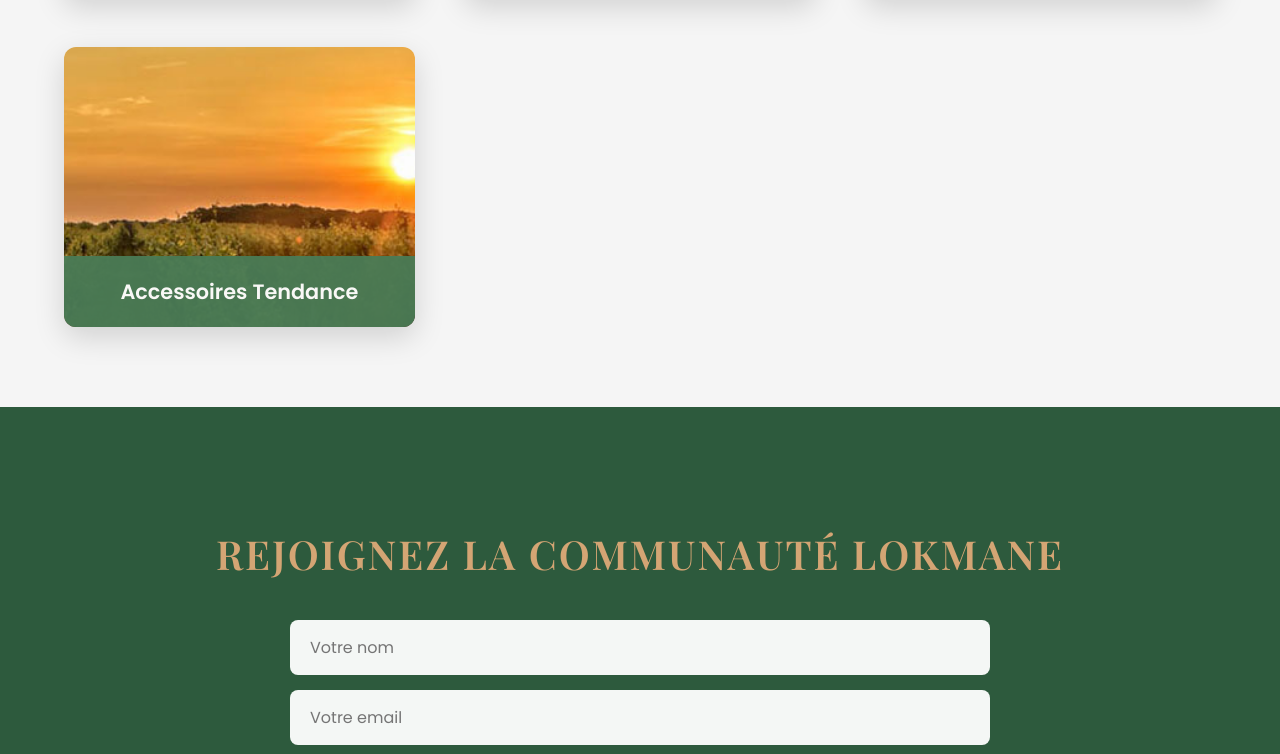
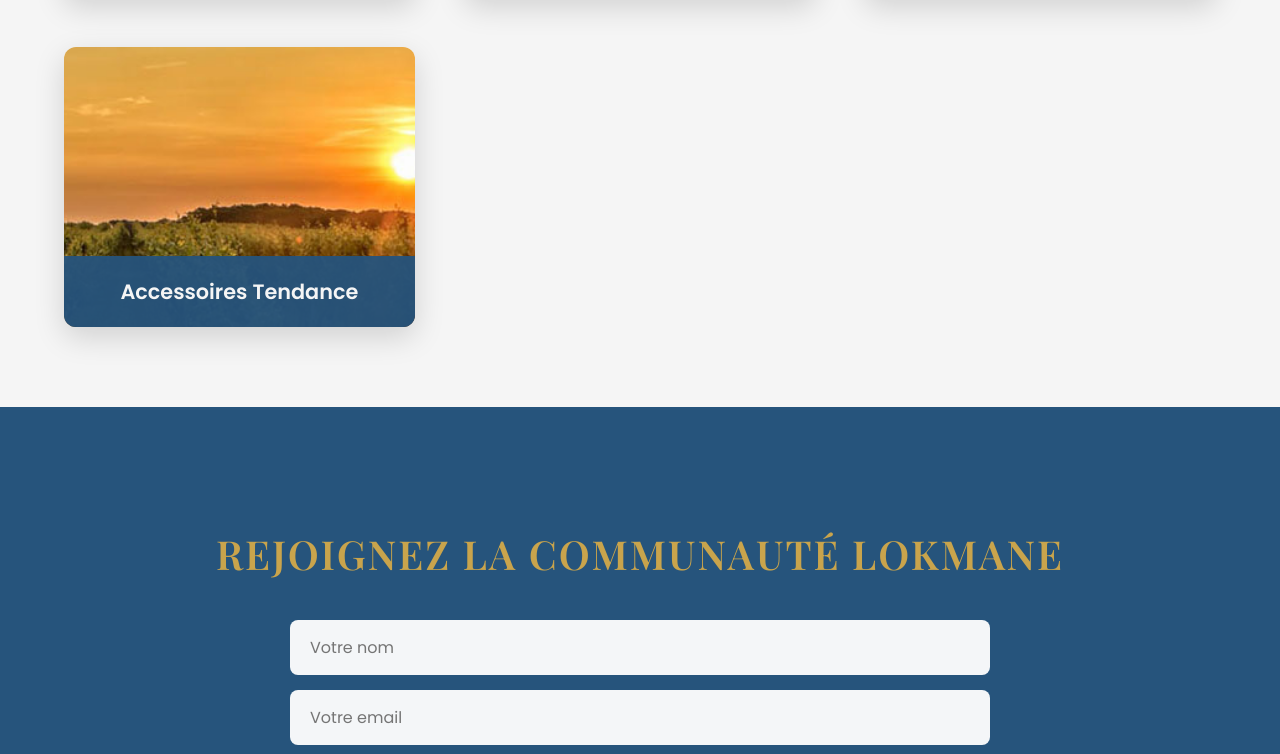
Before and after one commit to lokmanenidal/lokmanenidal.github.io, a plain HTML site: page index.html in a window 1280 px wide. Shown: the part 2046-2800 px from the top of the page. Drawn offline with nearby package versions, Linux system fonts and the light colour scheme.

Commit message:
Updated style.css

```diff
--- a/style.css
+++ b/style.css
@@ -1,12 +1,12 @@
 @import url('https://fonts.googleapis.com/css2?family=Playfair+Display:wght@400;600;700&family=Poppins:wght@300;400;500;600&display=swap');
 
 :root {
-  --primary: #2d5a3d;
-  --primary-light: #4a7c56;
-  --accent: #d4a574;
-  --accent-light: #e8c4a0;
-  --dark: #1a1a1a;
-  --light: #f9f8f6;
+  --primary: #26547C;
+  --primary-light: #26547C;
+  --accent: #C9A44C;
+  --accent-light: #DCC7A1;
+  --dark: #1A1A1A;
+  --light: #F5F5F5;
   --gray: #6b6b6b;
   --success: #52b788;
   --warning: #f4a261;
@@ -260,7 +260,7 @@ h3 {
 }
 /* **************** TOURISME ********************** */
 #tourisme {
-  background-color: #f5f5f5;
+  background-color: #F5F5F5;
   padding: 80px 5%;
 }
 
@@ -311,7 +311,7 @@ h3 {
 }
 
 #tourisme p {
-  background-color: rgba(74, 124, 86, 0.95);
+  background-color: rgba(38, 84, 124, 0.95);
   color: var(--light);
   font-size: 1.3em;
   text-align: center;
```
